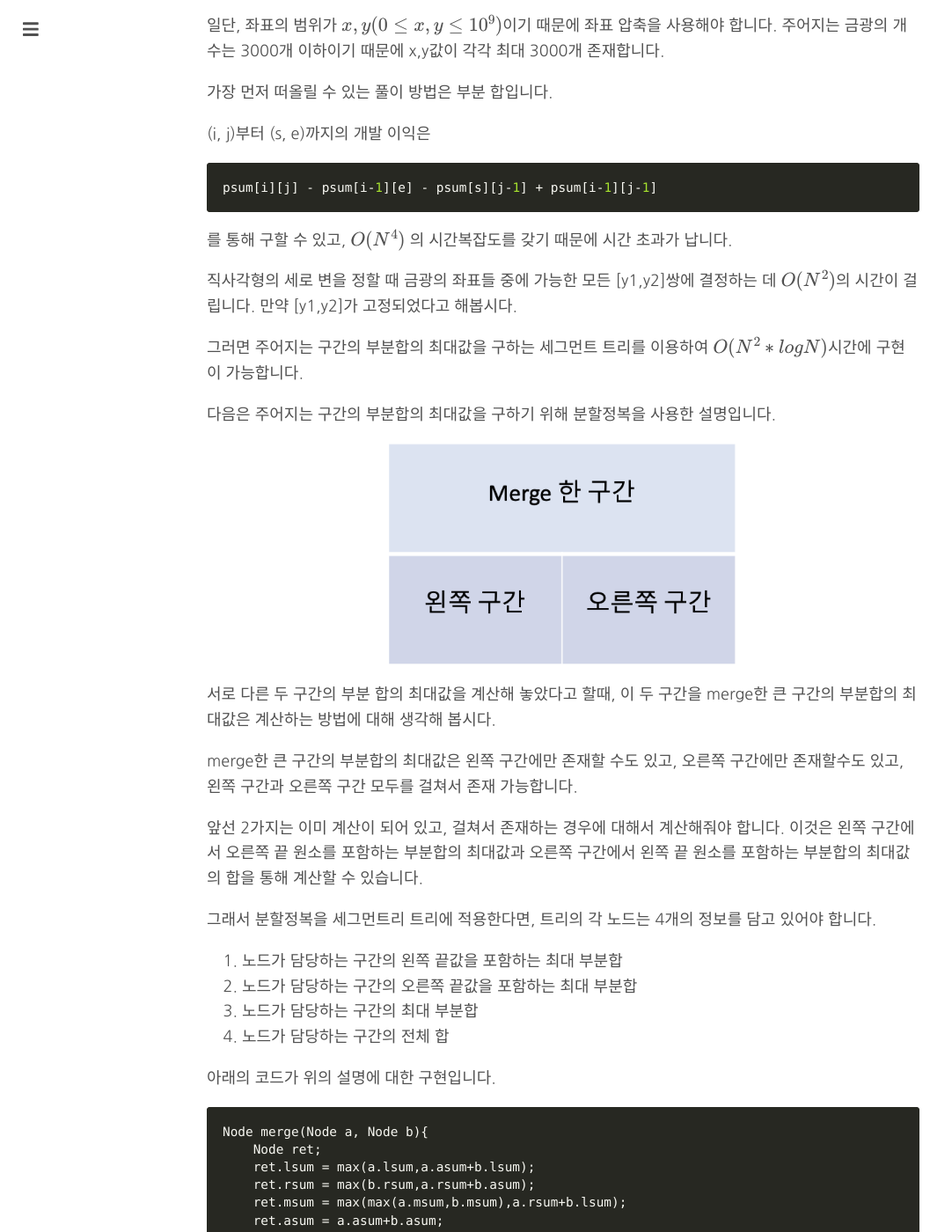
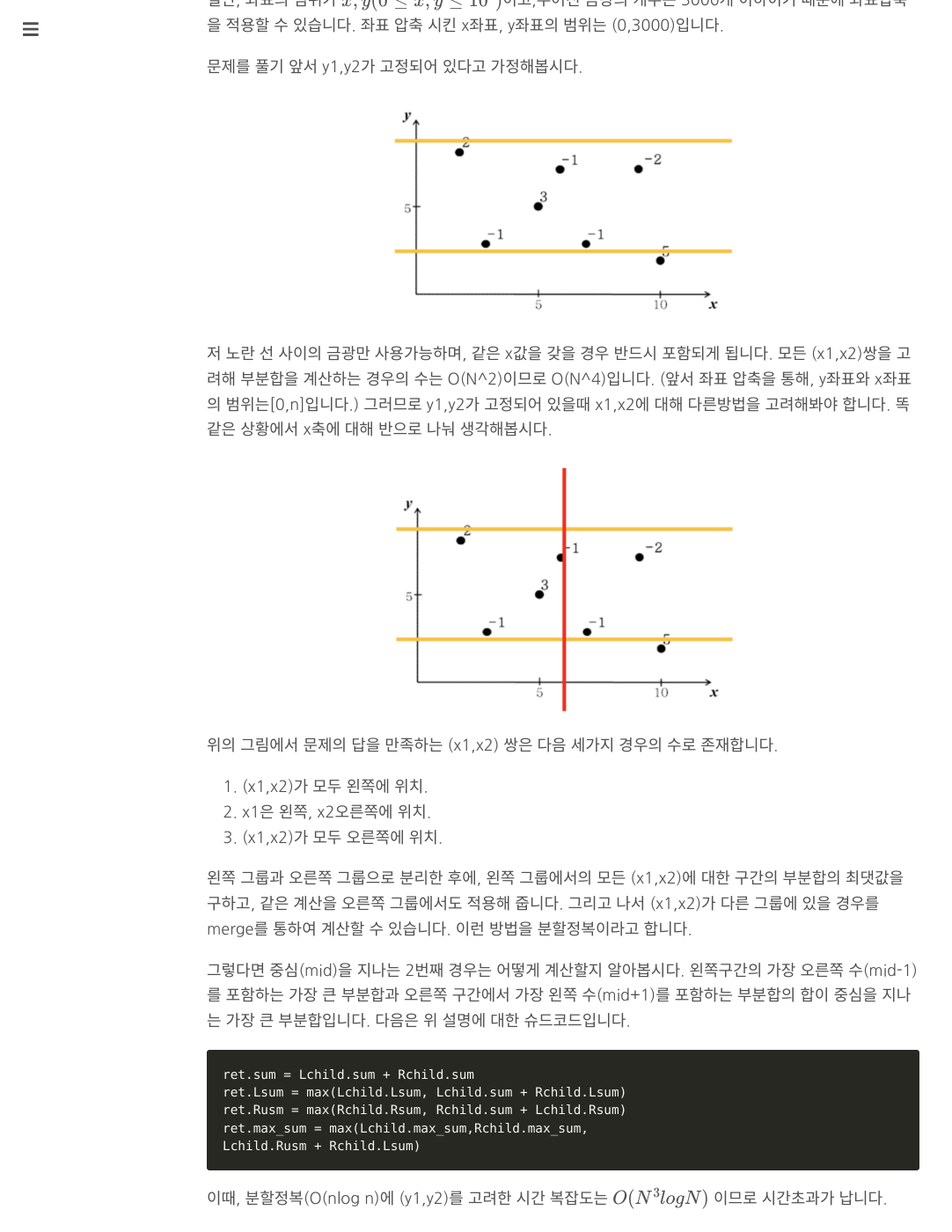
Before and after one commit to changhyeonnam/changhyeonnam.github.io, a Jekyll site: the page built from _posts/2021/2021-11-06-segment_tree_hard_version.md, in a window 1280 px wide and 1400 px high, scrolled down 6469 px. Shown: the whole window at 88% size, without its empty margins (0-1082 px from the left). Built offline with Jekyll 4.4.1, drawn with Linux system fonts in a browser that asks for light colours; nearby versions of some CDN libraries; formulas are drawn with MathJax 3; comment, search, counter and statistics services are not loaded; some of the changed text lies outside the part shown.

Commit message:
Update 2021-11-06-segment_tree_hard_version.md

````diff
--- a/_posts/2021/2021-11-06-segment_tree_hard_version.md
+++ b/_posts/2021/2021-11-06-segment_tree_hard_version.md
@@ -8,7 +8,7 @@
 comments: true
 ---
 
-> C번 문제(나무는 쿼리를 싫어해~)에 대해서는 빠른 시일 내에 오프라인 쿼리와 온라인 쿼리를 공부하고 업데이트 하겠습니다. D번 문제(금광 문제)의 추가 설명도 추후에 업데이트 하겠습니다.
+> C번 문제(나무는 쿼리를 싫어해~)에 대해서는 빠른 시일 내에 오프라인 쿼리와 온라인 쿼리를 공부하고 업데이트 하겠습니다.
 >
 
 [세그먼트 트리 포스트](https://changhyeonnam.github.io/2021/11/06/segment_tree.html)에 이어서 세그먼트 트리 응용에 대해 다룰려고 합니다.
@@ -355,37 +355,60 @@
 
 금광의 개수 $N(1 ≤ N ≤ 3,000)$이고, 각 좌표 $x,y(0 ≤ x, y ≤ 10^9)$이고, 이익 또는 손해를 나타내는 $w_i(-10^9 ≤ w_i≤ 10^9)$. 금광의 좌표는 모두 다르며, w>0인 금광은 적어도 하나 존재합니다.
 
-일단, 좌표의 범위가  $x,y(0 ≤ x, y ≤ 10^9)$이기 때문에 좌표 압축을 사용해야 합니다. 주어지는 금광의 개수는 3000개 이하이기 때문에 x,y값이 각각 최대 3000개 존재합니다.
+일단, 좌표의 범위가  $x,y(0 ≤ x, y ≤ 10^9)$이고,주어진 금광의 개수는 3000개 이하이기 때문에 좌표압축을 적용할 수 있습니다. 좌표 압축 시킨 x좌표, y좌표의 범위는 (0,3000)입니다.
 
-가장 먼저 떠올릴 수 있는 풀이 방법은 부분 합입니다.
-
-(i, j)부터 (s, e)까지의 개발 이익은
-
-```cpp
-psum[i][j] - psum[i-1][e] - psum[s][j-1] + psum[i-1][j-1]
-```
-
-를 통해 구할 수 있고, $O(N^4)$ 의 시간복잡도를 갖기 때문에 시간 초과가 납니다.
-
-직사각형의 세로 변을 정할 때 금광의 좌표들 중에 가능한 모든 [y1,y2]쌍에 결정하는 데 $O(N^2)$의 시간이 걸립니다. 만약 [y1,y2]가 고정되었다고 해봅시다.
-
-그러면 주어지는 구간의 부분합의 최대값을 구하는 세그먼트 트리를 이용하여 $O(N^2*logN)$시간에 구현이 가능합니다.
-
-다음은 주어지는 구간의 부분합의 최대값을 구하기 위해 분할정복을 사용한 설명입니다.
+문제를 풀기 앞서 y1,y2가 고정되어 있다고 가정해봅시다.
 
 <div class="center">
   <figure>
-    <a href="/images/2021/segment/h4.png"><img src="/images/2021/segment/h4.png" width="400"></a>
+    <a href="/images/2021/segment/a0.png"><img src="/images/2021/segment/a0.png" width="400"></a>
   </figure>
 </div>
 
-서로 다른 두 구간의 부분 합의 최대값을 계산해 놓았다고 할때, 이 두 구간을 merge한 큰 구간의 부분합의 최대값은 계산하는 방법에 대해 생각해 봅시다.
+저 노란 선 사이의 금광만 사용가능하며, 같은 x값을 갖을 경우 반드시 포함되게 됩니다.  모든 (x1,x2)쌍을 고려해 부분합을 계산하는 경우의 수는 O(N^2)이므로 O(N^4)입니다. (앞서 좌표 압축을 통해, y좌표와 x좌표의 범위는[0,n]입니다.)
+그러므로 y1,y2가 고정되어 있을때 x1,x2에 대해 다른방법을 고려해봐야 합니다. 똑같은 상황에서 x축에 대해 반으로 나눠 생각해봅시다.
 
-merge한 큰 구간의 부분합의 최대값은 왼쪽 구간에만 존재할 수도 있고, 오른쪽 구간에만 존재할수도 있고, 왼쪽 구간과 오른쪽 구간 모두를 걸쳐서 존재 가능합니다.
+<div class="center">
+  <figure>
+    <a href="/images/2021/segment/a1.png"><img src="/images/2021/segment/a1.png" width="400"></a>
+  </figure>
+</div>
 
-앞선 2가지는 이미 계산이 되어 있고, 걸쳐서 존재하는 경우에 대해서 계산해줘야 합니다.  이것은 왼쪽 구간에서 오른쪽 끝 원소를 포함하는 부분합의 최대값과 오른쪽 구간에서 왼쪽 끝 원소를 포함하는 부분합의 최대값의 합을 통해 계산할 수 있습니다.
+위의 그림에서 문제의 답을 만족하는 (x1,x2) 쌍은 다음 세가지 경우의 수로 존재합니다.
 
-그래서 분할정복을 세그먼트리 트리에 적용한다면, 트리의 각 노드는 4개의 정보를 담고 있어야 합니다.
+1. (x1,x2)가 모두 왼쪽에 위치.
+2. x1은 왼쪽, x2오른쪽에 위치.
+3. (x1,x2)가 모두 오른쪽에 위치.
+
+왼쪽 그룹과 오른쪽 그룹으로 분리한 후에, 왼쪽 그룹에서의 모든 (x1,x2)에 대한 구간의 부분합의 최댓값을 구하고, 같은 계산을 오른쪽 그룹에서도 적용해 줍니다.  그리고 나서 (x1,x2)가 다른 그룹에 있을 경우를 merge를 통하여 계산할 수 있습니다. 이런 방법을 분할정복이라고 합니다.
+
+그렇다면 중심(mid)을 지나는 2번째 경우는 어떻게 계산할지 알아봅시다. 왼쪽구간의 가장 오른쪽 수(mid-1)를 포함하는 가장 큰 부분합과 오른쪽 구간에서 가장 왼쪽 수(mid+1)를 포함하는 부분합의 합이 중심을 지나는 가장 큰 부분합입니다. 다음은 위 설명에 대한 슈드코드입니다.
+
+```c
+ret.sum = Lchild.sum + Rchild.sum
+ret.Lsum = max(Lchild.Lsum, Lchild.sum + Rchild.Lsum)
+ret.Rusm = max(Rchild.Rsum, Rchild.sum + Lchild.Rsum)
+ret.max_sum = max(Lchild.max_sum,Rchild.max_sum,
+Lchild.Rusm + Rchild.Lsum)
+```
+
+이때, 분할정복(O(nlog n)에 (y1,y2)를 고려한 시간 복잡도는 $O(N^3logN)$ 이므로 시간초과가 납니다.
+
+여기서 더 빠른 계산 방법은 y1에서 y2로 값을 증가 시키면서(스위핑) 분할정복의 값들을 누적시키는 방법입니다.
+
+<div class="center">
+  <figure>
+    <a href="/images/2021/segment/a2.png"><img src="/images/2021/segment/a2.png" width="400"></a>
+  </figure>
+</div>
+
+y1을 base로 정해두고 증가되는 y2에 대해 추가되는 금광들에 대한 구간의 부분합들을 update함으로써 시간을 줄일 수 있습니다.
+
+임의의 금광 x 추가될때, 이미 상태값을 갖고있는 구간에 대해서 금광 x가 영향  주는 구간의 개수는 $logN$개입니다. 그 이유는 위에서 설명한 분할정복을 통해 반씩 나눠 계산을 했기 때문입니다.
+
+그러므로 금광이 추가될때 마다 $O(log N)$시간이 걸리므로, $O(N^2logN)$이 걸립니다.
+
+그래서 분할정복을 세그먼트리 트리에 적용한다면 위 방법을 구현할 수 있습니다. 트리의 각 노드는 4개의 정보를 담고 있어야 합니다.
 
 1. 노드가 담당하는 구간의 왼쪽 끝값을 포함하는 최대 부분합
 2. 노드가 담당하는 구간의 오른쪽 끝값을 포함하는 최대 부분합
````
